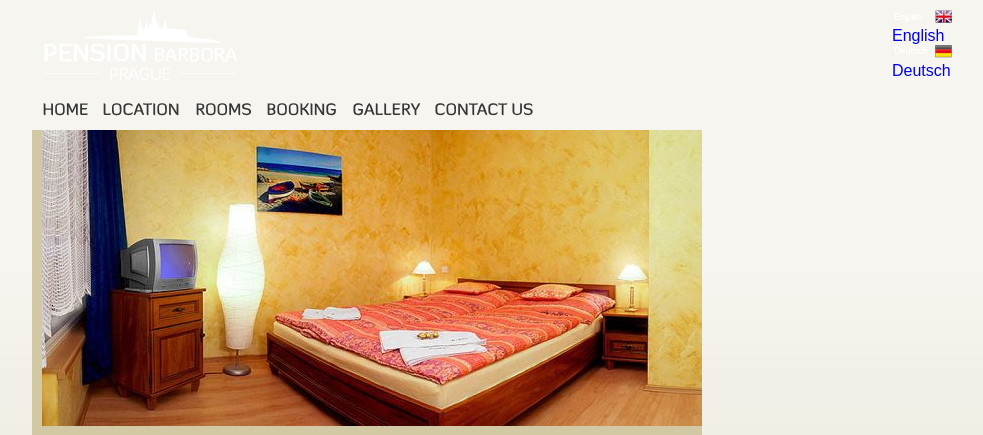
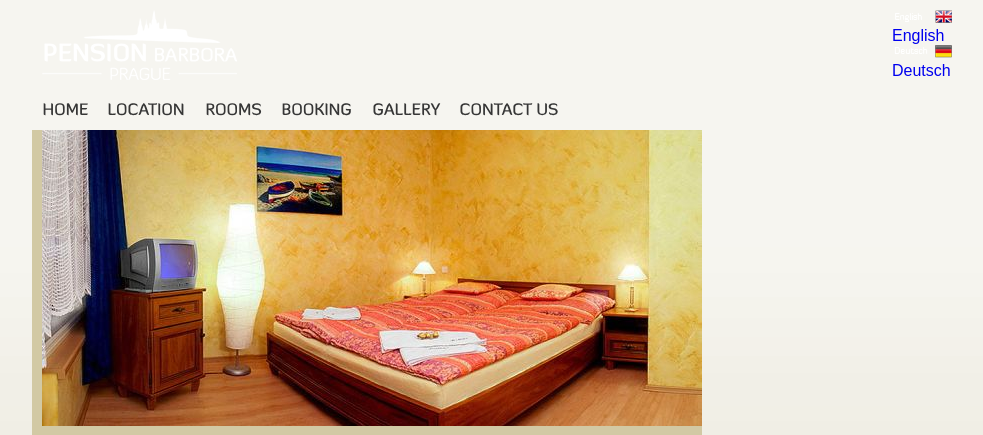
Before and after one commit to babcca/PHPPresenter, a PHP site: template app/index/templates/back.html in a window 1280 px wide. Shown: the top 435 px of the page, without its empty margins (143-1126 px from the left). Run offline with PHP 8.4, Linux system fonts and the light colour scheme; the template is opened without the code that fills it, so the values that code supplies are empty.

Commit message:
eXtraSmall edit :)

```diff
--- a/www/css/default.css
+++ b/www/css/default.css
@@ -75,7 +75,7 @@ table {
 .menu li {
 	display: inline-block;
 	padding: 0px;
-	margin-right: 10px;
+	margin-right: 15px;
 	height: 40px;
 	line-height: 40px;
 	list-style: none;
```
